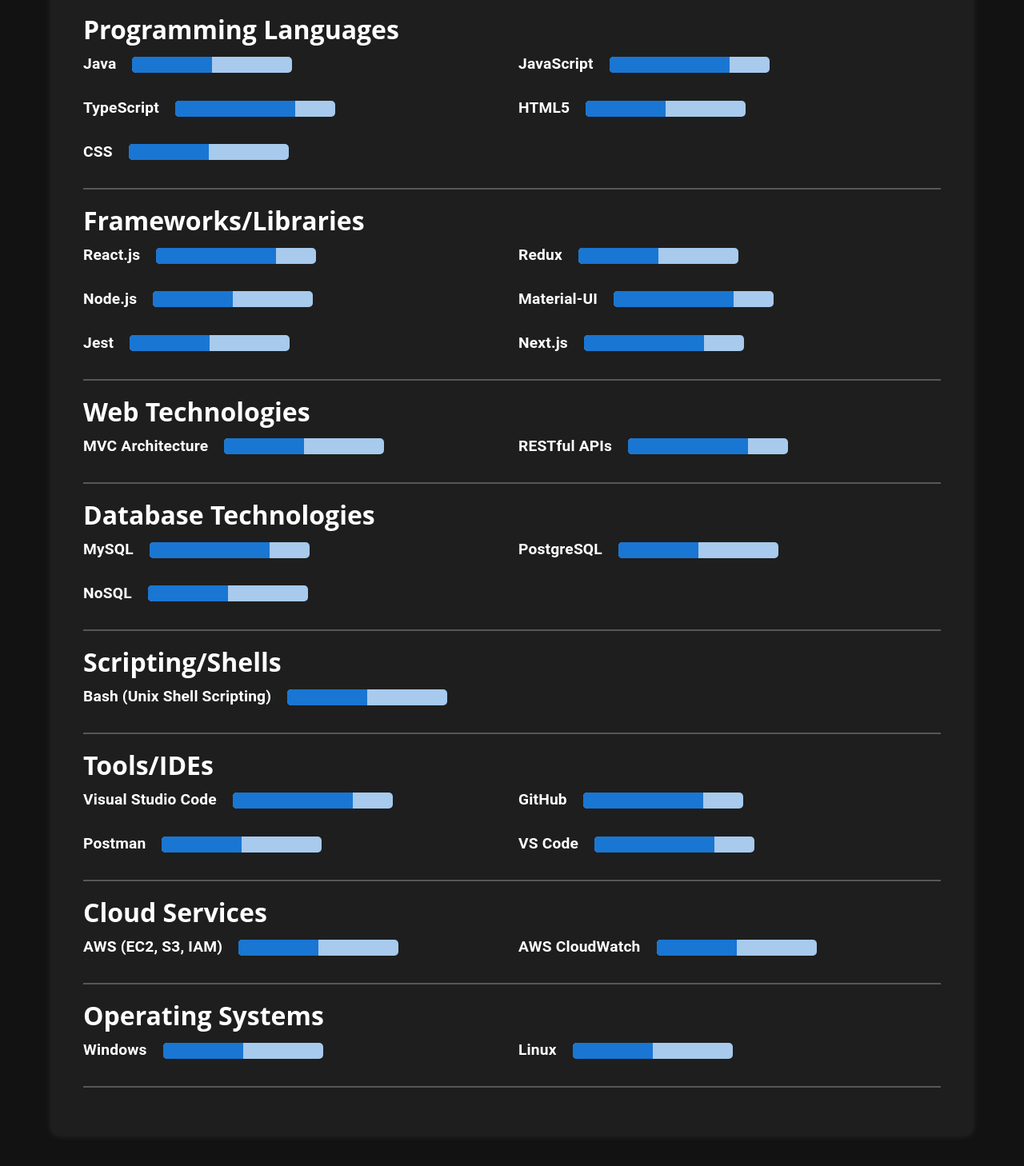
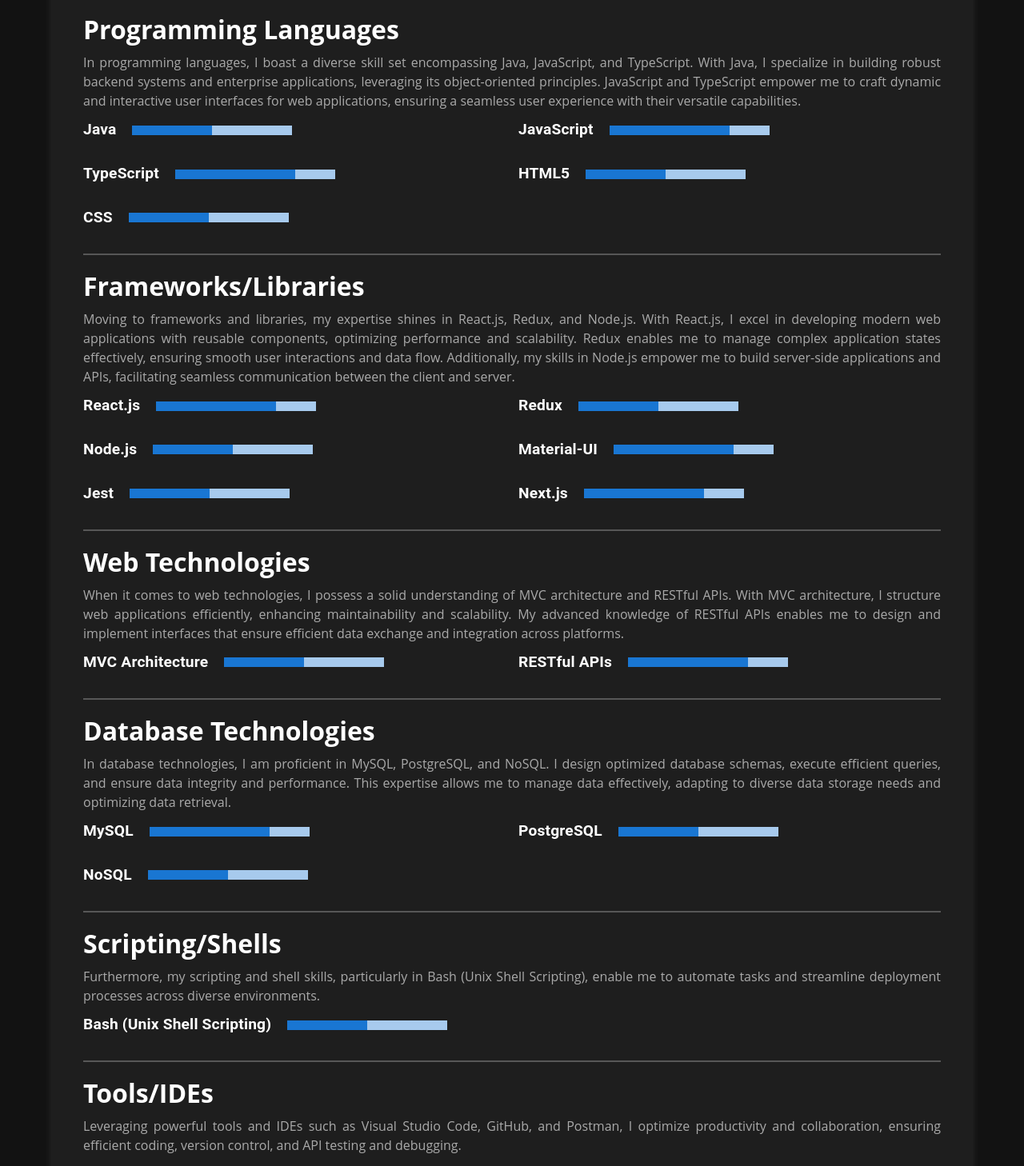
Before and after one commit to bharathvaddineni/portfolio, a React (Vite) app: page /skills in a window 1280 px wide. Shown: the part 170-1628 px from the top of the page at 80% size. Built offline with nearby package versions, Linux system fonts and the light colour scheme.

Commit message:
Updated skills

```diff
--- a/public/data/project.json
+++ b/public/data/project.json
@@ -54,6 +54,7 @@
 "skills": [
     {
       "name": "Programming Languages",
+      "description": "In programming languages, I boast a diverse skill set encompassing Java, JavaScript, and TypeScript. With Java, I specialize in building robust backend systems and enterprise applications, leveraging its object-oriented principles. JavaScript and TypeScript empower me to craft dynamic and interactive user interfaces for web applications, ensuring a seamless user experience with their versatile capabilities.",
       "skills": [
         { "name": "Java", "level": "Intermediate" },
         { "name": "JavaScript", "level": "Advanced" },
@@ -64,6 +65,7 @@
     },
     {
       "name": "Frameworks/Libraries",
+      "description": "Moving to frameworks and libraries, my expertise shines in React.js, Redux, and Node.js. With React.js, I excel in developing modern web applications with reusable components, optimizing performance and scalability. Redux enables me to manage complex application states effectively, ensuring smooth user interactions and data flow. Additionally, my skills in Node.js empower me to build server-side applications and APIs, facilitating seamless communication between the client and server.",
       "skills": [
         { "name": "React.js", "level": "Advanced" },
         { "name": "Redux", "level": "Intermediate" },
@@ -75,6 +77,7 @@
     },
     {
       "name": "Web Technologies",
+      "description":"When it comes to web technologies, I possess a solid understanding of MVC architecture and RESTful APIs. With MVC architecture, I structure web applications efficiently, enhancing maintainability and scalability. My advanced knowledge of RESTful APIs enables me to design and implement interfaces that ensure efficient data exchange and integration across platforms.",
       "skills": [
         { "name": "MVC Architecture", "level": "Intermediate" },
         { "name": "RESTful APIs", "level": "Advanced" }
@@ -82,6 +85,7 @@
     },
     {
       "name": "Database Technologies",
+      "description": "In database technologies, I am proficient in MySQL, PostgreSQL, and NoSQL. I design optimized database schemas, execute efficient queries, and ensure data integrity and performance. This expertise allows me to manage data effectively, adapting to diverse data storage needs and optimizing data retrieval.",
       "skills": [
         { "name": "MySQL", "level": "Advanced" },
         { "name": "PostgreSQL", "level": "Intermediate" },
@@ -90,12 +94,14 @@
     },
     {
       "name": "Scripting/Shells",
+      "description": "Furthermore, my scripting and shell skills, particularly in Bash (Unix Shell Scripting), enable me to automate tasks and streamline deployment processes across diverse environments.",
       "skills": [
         { "name": "Bash (Unix Shell Scripting)", "level": "Intermediate" }
       ]
     },
     {
       "name": "Tools/IDEs",
+      "description":"Leveraging powerful tools and IDEs such as Visual Studio Code, GitHub, and Postman, I optimize productivity and collaboration, ensuring efficient coding, version control, and API testing and debugging.",
       "skills": [
         { "name": "Visual Studio Code", "level": "Advanced" },
         { "name": "GitHub", "level": "Advanced" },
@@ -105,6 +111,7 @@
     },
     {
       "name": "Cloud Services",
+      "description":"Cloud services play a vital role in my skill set, particularly AWS (EC2, S3, IAM) and AWS CloudWatch. I deploy and manage scalable applications on AWS, leveraging its infrastructure and services for scalability and reliability. With AWS CloudWatch, I monitor application performance and resource utilization, ensuring optimal scalability and uptime.",
       "skills": [
         { "name": "AWS (EC2, S3, IAM)", "level": "Intermediate" },
         { "name": "AWS CloudWatch", "level": "Intermediate" }
@@ -112,6 +119,7 @@
     },
     {
       "name": "Operating Systems",
+      "description": "Lastly, my proficiency in operating systems such as Windows and Linux allows me to adapt seamlessly to diverse development and deployment environments. I leverage the strengths of each operating system to drive project success, ensuring smooth operations across the board.",
       "skills": [
         { "name": "Windows", "level": "Intermediate" },
         { "name": "Linux", "level": "Intermediate" }
--- a/src/components/Skills.jsx
+++ b/src/components/Skills.jsx
@@ -37,6 +37,12 @@
   color: "#fff",
 });
 
+const CategoryDescription = styled("p")({
+  marginTop: "10px",
+  marginBottom: "10px",
+  color: "#aaa",
+});
+
 const SkillTitle = styled(Typography)({
   fontSize: "1.2rem",
   fontWeight: "bold",
@@ -56,8 +62,7 @@
 const RangeBar = styled(LinearProgress)({
   width: "200px",
   marginLeft: "20px",
-  height: "20px",
-  borderRadius: "5px",
+  height: "12px",
 });
 
 const Skills = () => {
@@ -91,6 +96,7 @@
           {categories.map((category, index) => (
             <React.Fragment key={index}>
               <CategoryTitle>{category.name}</CategoryTitle>
+              <CategoryDescription>{category.description}</CategoryDescription>
               <Grid container spacing={2}>
                 {category.skills.map((skill, skillIndex) => (
                   <Grid item xs={12} sm={6} key={skillIndex}>
```
